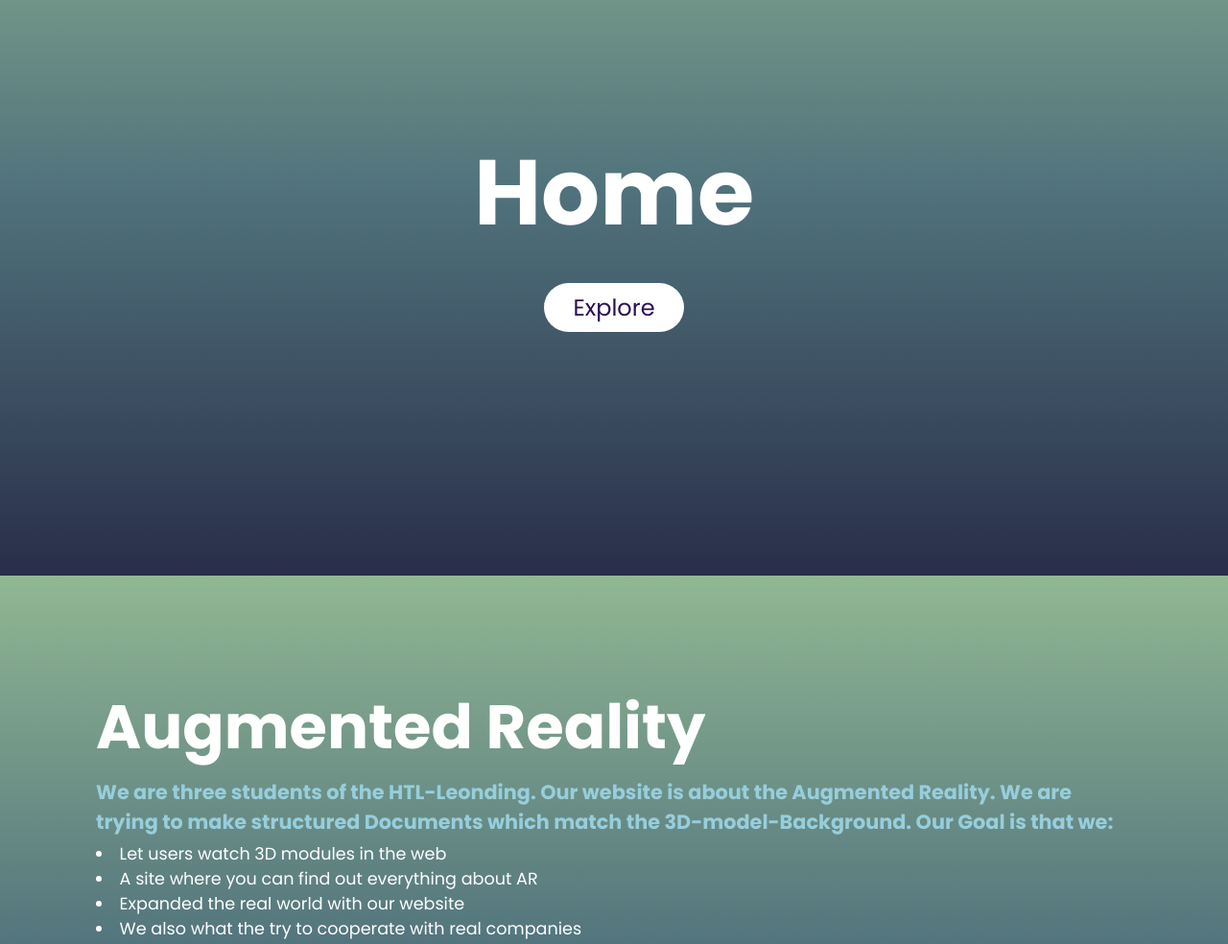
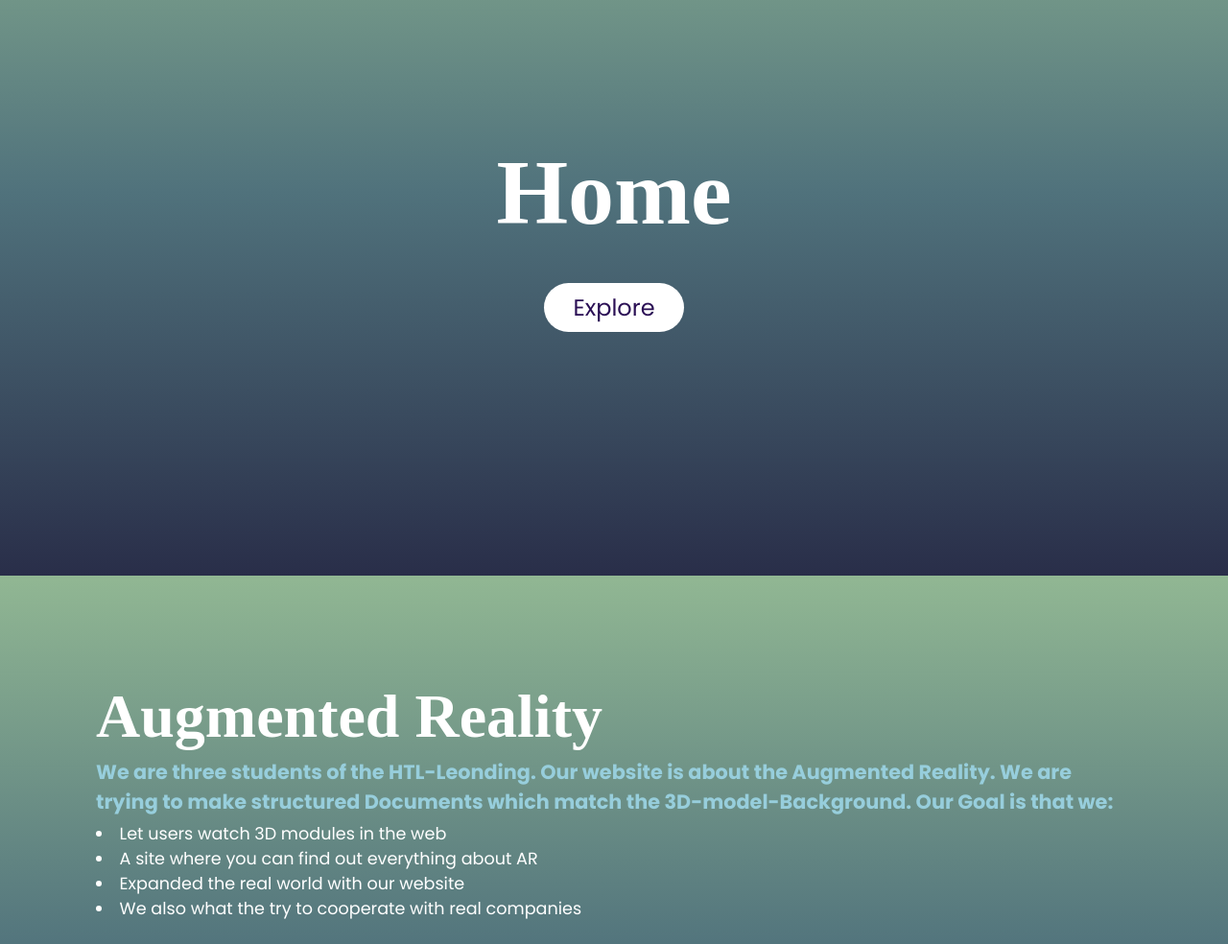
Before and after one commit to Jonas-Pamminger/WMC_ARWebsite, a plain HTML site: page WMC_Project/index.html in a window 1280 px wide. Shown: the part 200-1184 px from the top of the page at 96% size. Drawn offline with Linux system fonts and the light colour scheme.

Commit message:
Changed Header styles
Changed header styles and added a new font style

```diff
--- a/WMC_Project/index.html
+++ b/WMC_Project/index.html
@@ -5,6 +5,9 @@
     <meta name="author" content="Jonas Pamminger">
     <title>AR Viewer</title>
     <link rel="stylesheet" type="text/css" href="style.css">
+    <link rel="preconnect" href="https://fonts.googleapis.com">
+    <link rel="preconnect" href="https://fonts.gstatic.com" crossorigin>
+    <link href="https://fonts.googleapis.com/css2?family=Roboto+Mono:wght@100&display=swap" rel="stylesheet">
 </head>
 <body>
 <article id="pageContent">
--- a/WMC_Project/style.css
+++ b/WMC_Project/style.css
@@ -82,6 +82,7 @@ section::before
     white-space: nowrap;
     font-size: 7.5vw;
     z-index: 9;
+    font-family: Roboto-Mono;
 }
 #exploreBtn
 {
@@ -105,7 +106,7 @@ section::before
     font-size: 4em;
     margin-top: 10px;
     color: #FFFFFF;
-
+    font-family: Roboto-Mono;
 }
 .sec h3
 {
@@ -145,6 +146,7 @@ section::before
     font-size: 1.5em;
     background: transparent;
 }
+
 #exampleBtn
 {
     text-decoration: none;
```
Also changed, not shown: WMC_Project/about.html (+3 -0 lines), WMC_Project/contacts.html (+3 -0 lines), WMC_Project/example.html (+3 -0 lines).
